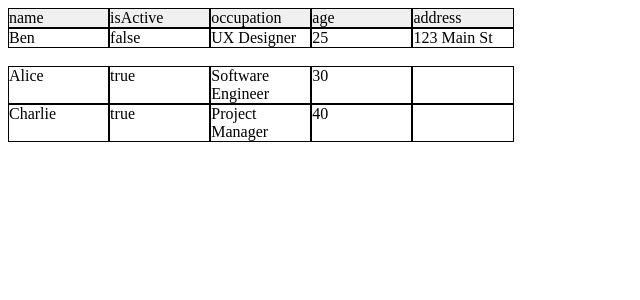
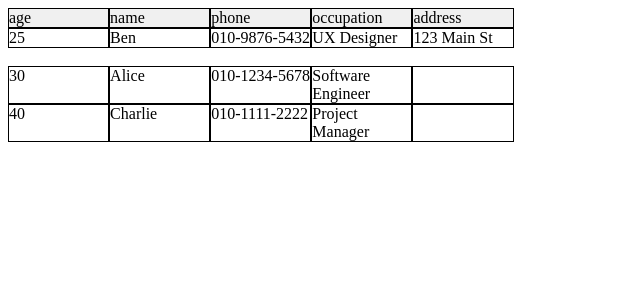
Before and after one commit to ParkBible/react-split-table, a React (Vite) app: page / in a window 1280 px wide. Shown: the top 300 px of the page, without its empty margins (0-640 px from the left). Built offline with nearby package versions, Linux system fonts and the light colour scheme.

Commit message:
chore: rowTitle로 지정된 컬럼이 가장 앞으로 오도록 설정
- 데이터에 들어갈 수 있는 타입 중 boolean 타입은 제거
- 인터페이스 파일 분리

```diff
--- a/src/components/App.tsx
+++ b/src/components/App.tsx
@@ -1,33 +1,18 @@
+import { Column, Row } from "../constants/tableInterfaces";
 import Table from "./Table";
-
-export interface TableProps {
-    columns: Column[];
-    rows: Row[];
-    rowTitle?: string;
-}
-
-interface Column {
-    order: number;
-    title: string;
-}
-
-interface Row {
-    order: number;
-    [title: string]: string | number | boolean | null;
-}
 
 const exampleColumns: Column[] = [
     { order: 1, title: "name" },
     { order: 4, title: "age" },
     { order: 3, title: "occupation" },
-    { order: 2, title: "isActive" },
+    { order: 2, title: "phone" },
     { order: 5, title: "address" }
 ];
 
 const exampleRows: Row[] = [
-    { order: 2, name: "Alice", age: 30, occupation: "Software Engineer", isActive: true, address: null },
-    { order: 1, name: "Ben", age: 25, occupation: "UX Designer", isActive: false, address: "123 Main St" },
-    { order: 3, name: "Charlie", age: 40, occupation: "Project Manager", isActive: true, address: null }
+    { order: 2, name: "Alice", age: 30, occupation: "Software Engineer", phone: "010-1234-5678", address: null },
+    { order: 1, name: "Ben", age: 25, occupation: "UX Designer", phone: "010-9876-5432", address: "123 Main St" },
+    { order: 3, name: "Charlie", age: 40, occupation: "Project Manager", phone: "010-1111-2222", address: null }
 ];
 
 export const App = () => {
--- a/src/components/Table.tsx
+++ b/src/components/Table.tsx
@@ -1,15 +1,16 @@
 import { useEffect, useRef } from "react";
 import "../styles/table.css";
-import { TableProps } from "./App";
+import { Column, TableProps } from "../constants/tableInterfaces";
 
 export const Table = (props: TableProps) => {
     const { columns, rows, rowTitle } = props;
+
     const headerRef = useRef<HTMLHeadElement>(null);
     const rowRef = useRef<HTMLDivElement>(null);
     const columnsRef = useRef<(HTMLDivElement | null)[]>([]);
 
     useEffect(() => {
-        splitCells()
+        splitCells();
     }, []);
 
     const splitCells = () => {
@@ -25,11 +26,15 @@ export const Table = (props: TableProps) => {
         });
     }
 
+    const getColumnOrder = (column: Column) => {
+        return column.title === rowTitle ? 0 : column.order;
+    }
+
     return (
         <div className="table-wrapper">
             <header ref={ headerRef } className="table-header">
                 {columns.map(column => (
-                    <div key={ column.order } className="column-title cell" style={{ order: column.order }}>
+                    <div key={ column.order } className="column-title cell" style={{ order: getColumnOrder(column) }}>
                         {column.title}
                     </div>
                 ))}
@@ -39,7 +44,7 @@ export const Table = (props: TableProps) => {
                     <div key={ row.order } style={{ order: row.order }}>
                         <div ref={ element => { columnsRef.current[index] = element; } } className="table-row">
                             {columns.map(column => (
-                                <div className="cell" style={{ order: column.order }}>
+                                <div key={column.order} className="cell" style={{ order: getColumnOrder(column) }}>
                                     {row[column.title]?.toString()}
                                 </div>
                             ))}
--- /dev/null
+++ b/src/constants/tableInterfaces.ts
@@ -0,0 +1,15 @@
+export interface TableProps {
+    columns: Column[];
+    rows: Row[];
+    rowTitle?: string;
+}
+
+export interface Column {
+    order: number;
+    title: string;
+}
+
+export interface Row {
+    order: number;
+    [title: string]: string | number | null;
+}
```
Also changed, not shown: 1 other file (tests, documents, lock files or other folders).
